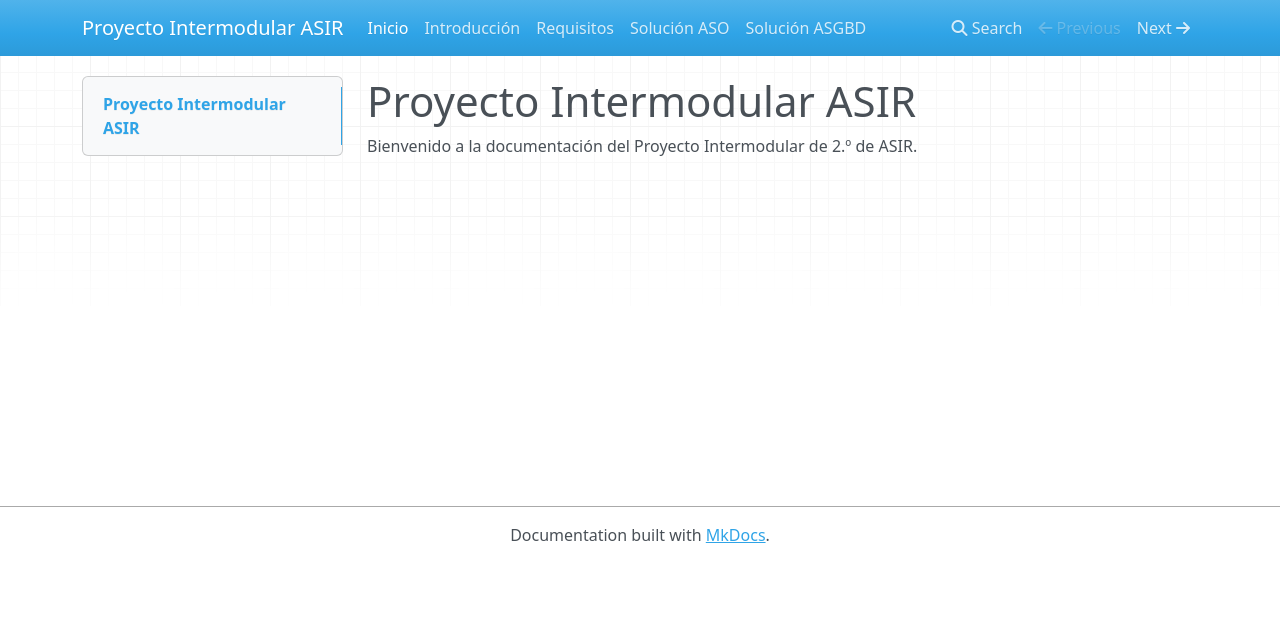
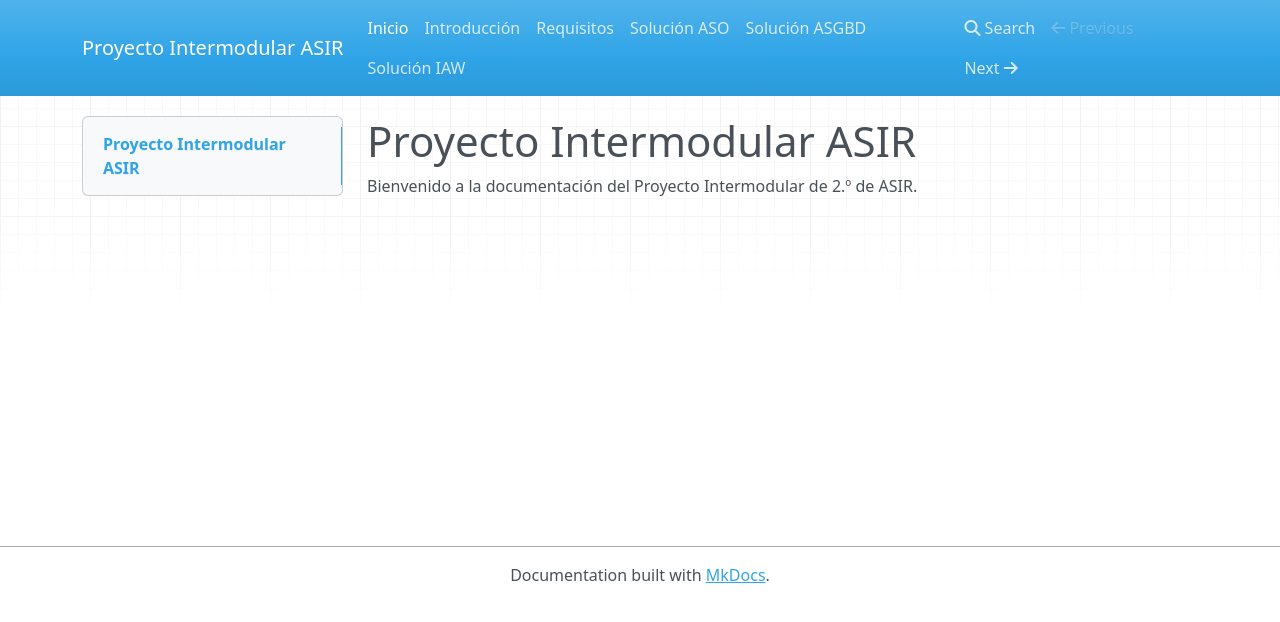
Before and after one commit to amorenog146/Proyecto-Intermodular-ASIR, an MkDocs documentation site: the page built from docs/index.md, in a window 1280 px wide. Shown: the top 622 px of the page. Built offline with MkDocs 1.6.1, drawn with Linux system fonts in a browser that asks for light colours; nearby versions of some CDN libraries.

Commit message:
Añadida solución IAW al menú de documentación

```diff
--- a/mkdocs.yml
+++ b/mkdocs.yml
@@ -6,3 +6,4 @@ nav:
   - Requisitos: 02_requisitos.md
   - Solución ASO: 04_solucion_aso.md
   - Solución ASGBD: 05_solucion_asgbd.md
+  - Solución IAW: 06_solucion_iaw.md
```
